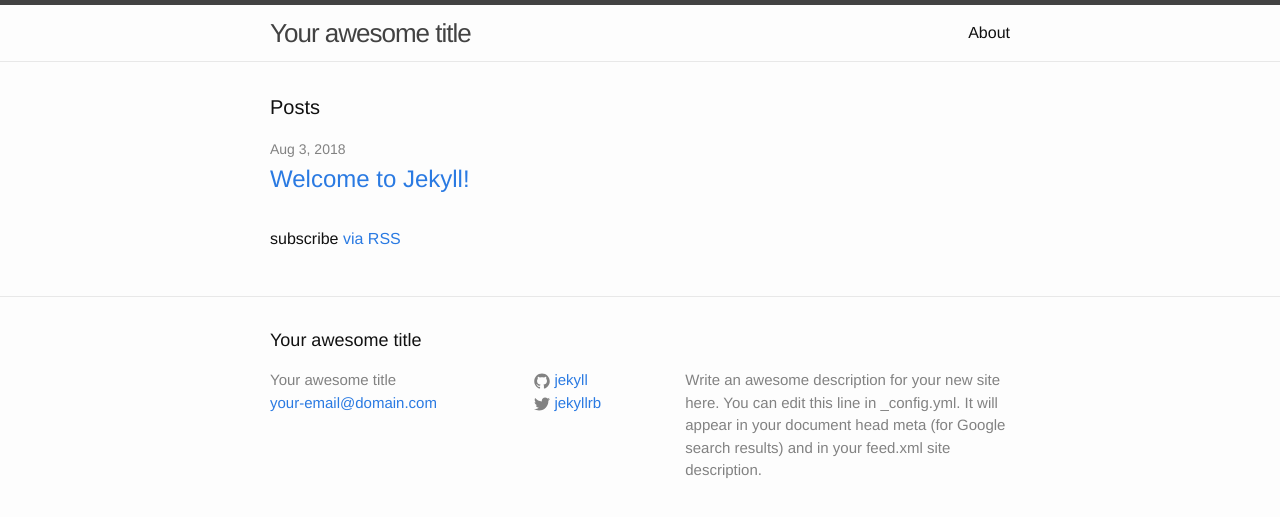
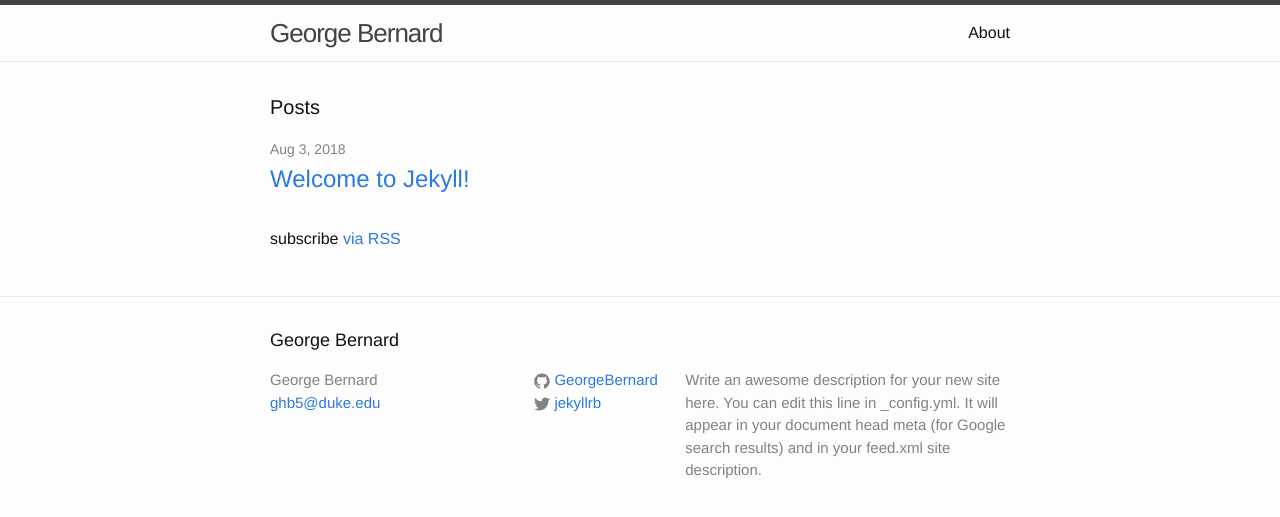
Before and after one commit to GeorgeBernard/GeorgeBernard.github.io, a Jekyll site: the page built from index.html, in a window 1280 px wide. Shown: the top 517 px of the page. Built offline with Jekyll 4.4.1, drawn with Linux system fonts in a browser that asks for light colours.

Commit message:
update config

```diff
--- a/_config.yml
+++ b/_config.yml
@@ -6,16 +6,16 @@
 # 'jekyll serve'. If you change this file, please restart the server process.
 
 # Site settings
-title: Your awesome title
-email: your-email@domain.com
+title: George Bernard
+email: ghb5@duke.edu
 description: > # this means to ignore newlines until "baseurl:"
   Write an awesome description for your new site here. You can edit this
   line in _config.yml. It will appear in your document head meta (for
   Google search results) and in your feed.xml site description.
 baseurl: "" # the subpath of your site, e.g. /blog
-url: "http://yourdomain.com" # the base hostname & protocol for your site
+url: "https://georgebernard.github.io" # the base hostname & protocol for your site
 twitter_username: jekyllrb
-github_username:  jekyll
+github_username:  GeorgeBernard
 
 # Build settings
 markdown: kramdown
```
Also changed, not shown: 9 other files.
